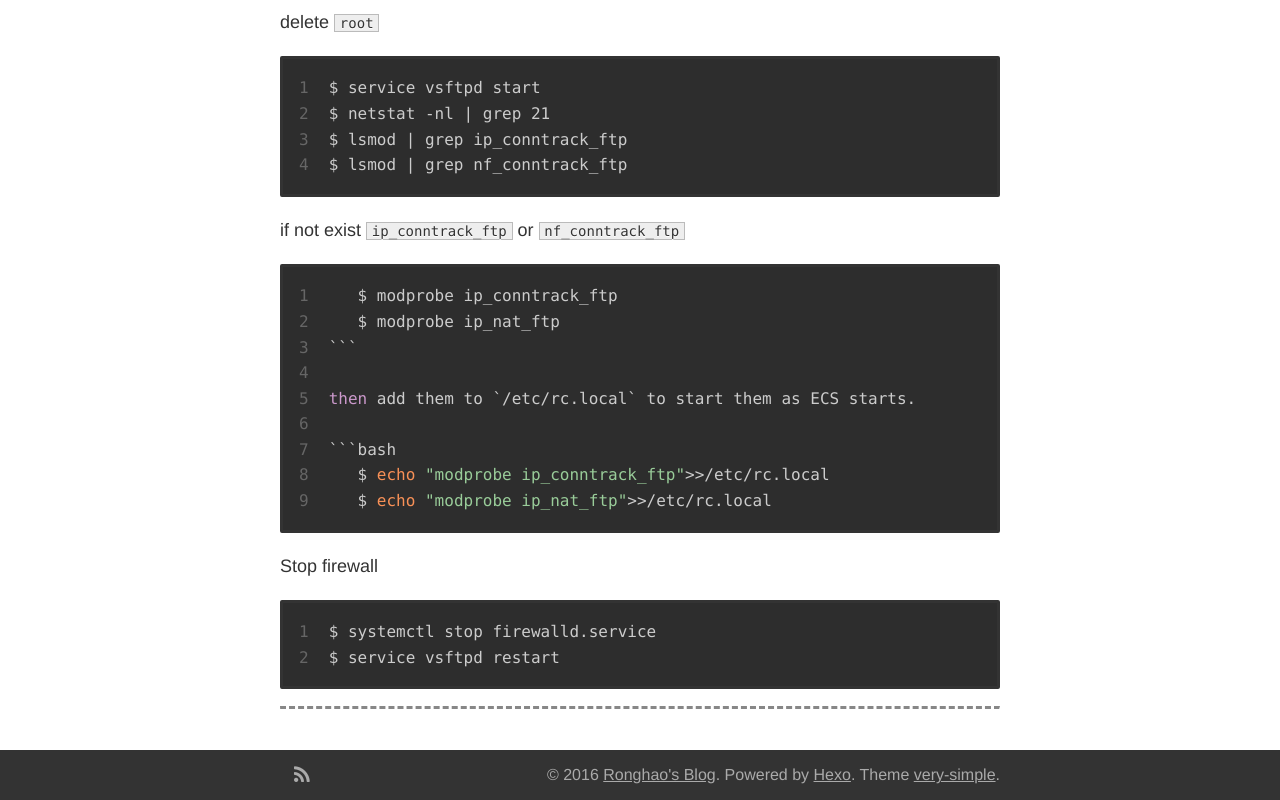
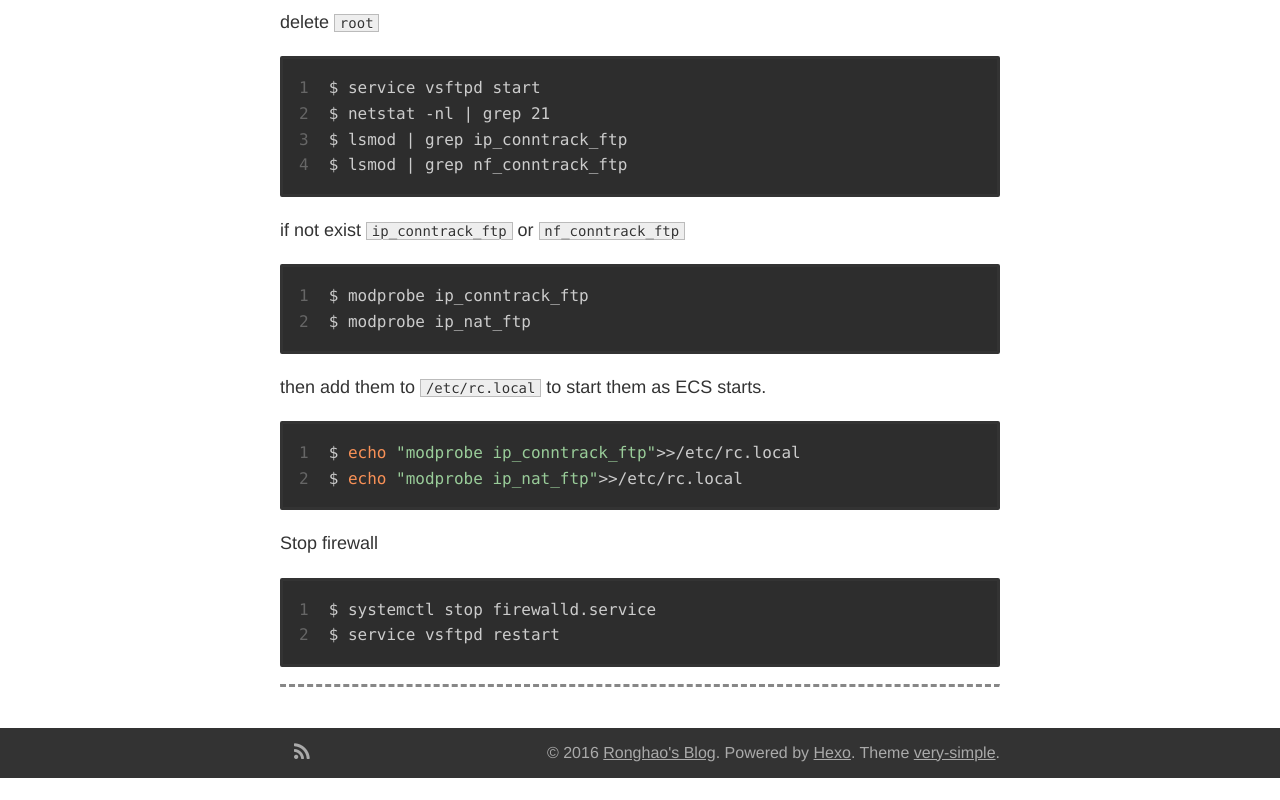
Before and after one commit to DOYOULIKEMI/smartsrh.github.io, a plain HTML site: page 2016/03/28/CentOS-Notes/index.html in a window 1280 px wide. Shown: the part 2066-2866 px from the top of the page. After the commit the page ends 2844 px from the top, so only its background shows below. Drawn offline with nearby package versions, Linux system fonts and the light colour scheme; some packages are replaced by stand-ins of ours; a script that the page names is missing.

Commit message:
Site updated: 2016-03-28 23:04:11

````diff
--- a/2016/03/28/CentOS-Notes/index.html
+++ b/2016/03/28/CentOS-Notes/index.html
@@ -42,7 +42,9 @@
 <p>delete <code>root</code></p>
 <figure class="highlight bash"><table><tr><td class="gutter"><pre><span class="line">1</span><br><span class="line">2</span><br><span class="line">3</span><br><span class="line">4</span><br></pre></td><td class="code"><pre><span class="line">$ service vsftpd start</span><br><span class="line">$ netstat -nl | grep 21</span><br><span class="line">$ lsmod | grep ip_conntrack_ftp</span><br><span class="line">$ lsmod | grep nf_conntrack_ftp</span><br></pre></td></tr></table></figure>
 <p>if not exist <code>ip_conntrack_ftp</code> or <code>nf_conntrack_ftp</code></p>
-<figure class="highlight bash"><table><tr><td class="gutter"><pre><span class="line">1</span><br><span class="line">2</span><br><span class="line">3</span><br><span class="line">4</span><br><span class="line">5</span><br><span class="line">6</span><br><span class="line">7</span><br><span class="line">8</span><br><span class="line">9</span><br></pre></td><td class="code"><pre><span class="line">   $ modprobe ip_conntrack_ftp</span><br><span class="line">   $ modprobe ip_nat_ftp</span><br><span class="line">``` </span><br><span class="line"></span><br><span class="line"><span class="keyword">then</span> add them to `/etc/rc.local` to start them as ECS starts.</span><br><span class="line"></span><br><span class="line">```bash</span><br><span class="line">   $ <span class="built_in">echo</span> <span class="string">"modprobe ip_conntrack_ftp"</span>&gt;&gt;/etc/rc.local</span><br><span class="line">   $ <span class="built_in">echo</span> <span class="string">"modprobe ip_nat_ftp"</span>&gt;&gt;/etc/rc.local</span><br></pre></td></tr></table></figure>
+<figure class="highlight bash"><table><tr><td class="gutter"><pre><span class="line">1</span><br><span class="line">2</span><br></pre></td><td class="code"><pre><span class="line">$ modprobe ip_conntrack_ftp</span><br><span class="line">$ modprobe ip_nat_ftp</span><br></pre></td></tr></table></figure>
+<p>then add them to <code>/etc/rc.local</code> to start them as ECS starts.</p>
+<figure class="highlight bash"><table><tr><td class="gutter"><pre><span class="line">1</span><br><span class="line">2</span><br></pre></td><td class="code"><pre><span class="line">$ <span class="built_in">echo</span> <span class="string">"modprobe ip_conntrack_ftp"</span>&gt;&gt;/etc/rc.local</span><br><span class="line">$ <span class="built_in">echo</span> <span class="string">"modprobe ip_nat_ftp"</span>&gt;&gt;/etc/rc.local</span><br></pre></td></tr></table></figure>
 <p>Stop firewall</p>
 <figure class="highlight bash"><table><tr><td class="gutter"><pre><span class="line">1</span><br><span class="line">2</span><br></pre></td><td class="code"><pre><span class="line">$ systemctl stop firewalld.service</span><br><span class="line">$ service vsftpd restart</span><br></pre></td></tr></table></figure></div><!-- comment system--><div class="container"><hr></div></article><footer id="footer"><div class="container"><div class="bar"><div class="social"><a href="/atom.xml" target="_blank"><i class="fa fa-rss"></i></a></div><div class="footer">© 2016 <a href="/" rel="nofollow">Ronghao's Blog</a>. Powered by <a rel="nofollow" target="_blank" href="https://hexo.io">Hexo</a>. Theme <a target="_blank" href="https://github.com/lotabout/very-simple">very-simple</a>.</div></div></div></footer><link rel="stylesheet" type="text/css" href="//cdn.bootcss.com/fancybox/2.1.5/jquery.fancybox.css"><script src="//cdn.bootcss.com/jquery/2.0.3/jquery.min.js"></script><script src="//cdn.bootcss.com/fancybox/2.1.5/jquery.fancybox.pack.js"></script><script>$(document).ready(function() {
     $(".fancybox").fancybox();
````
